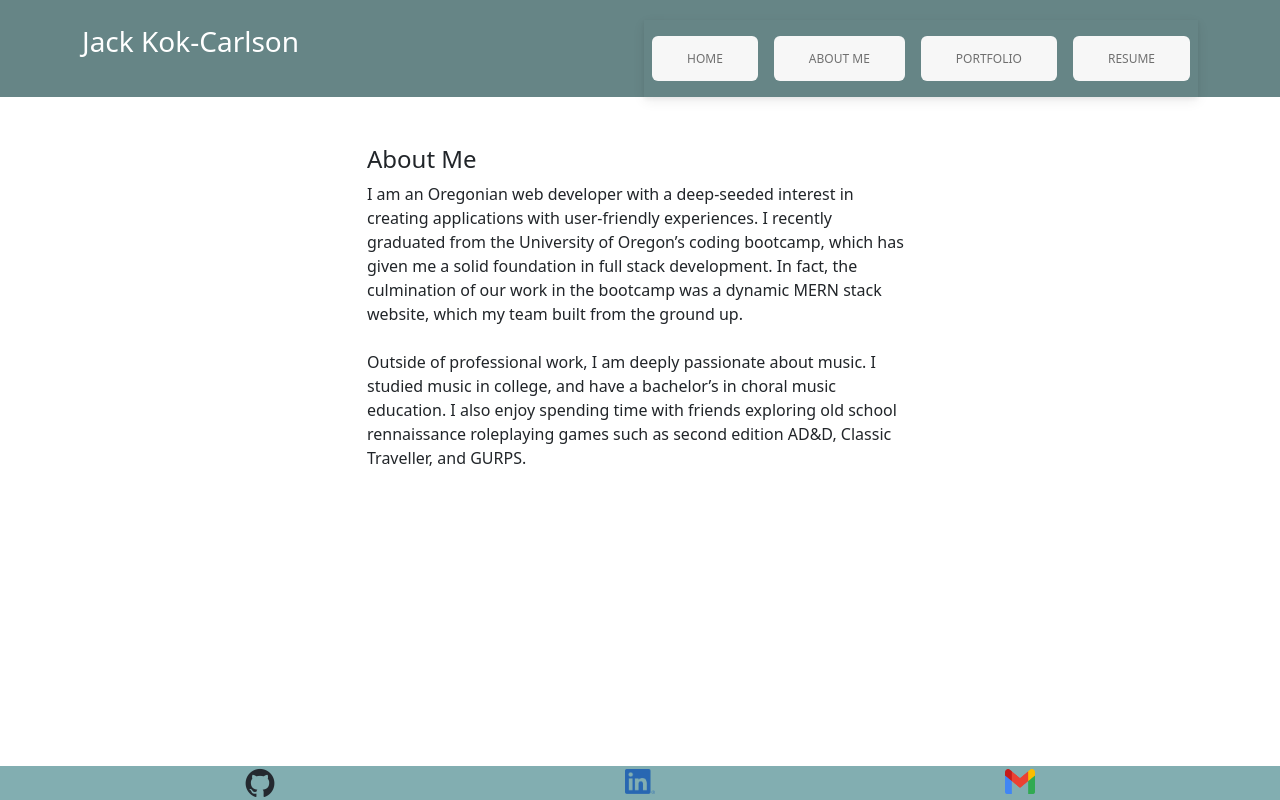
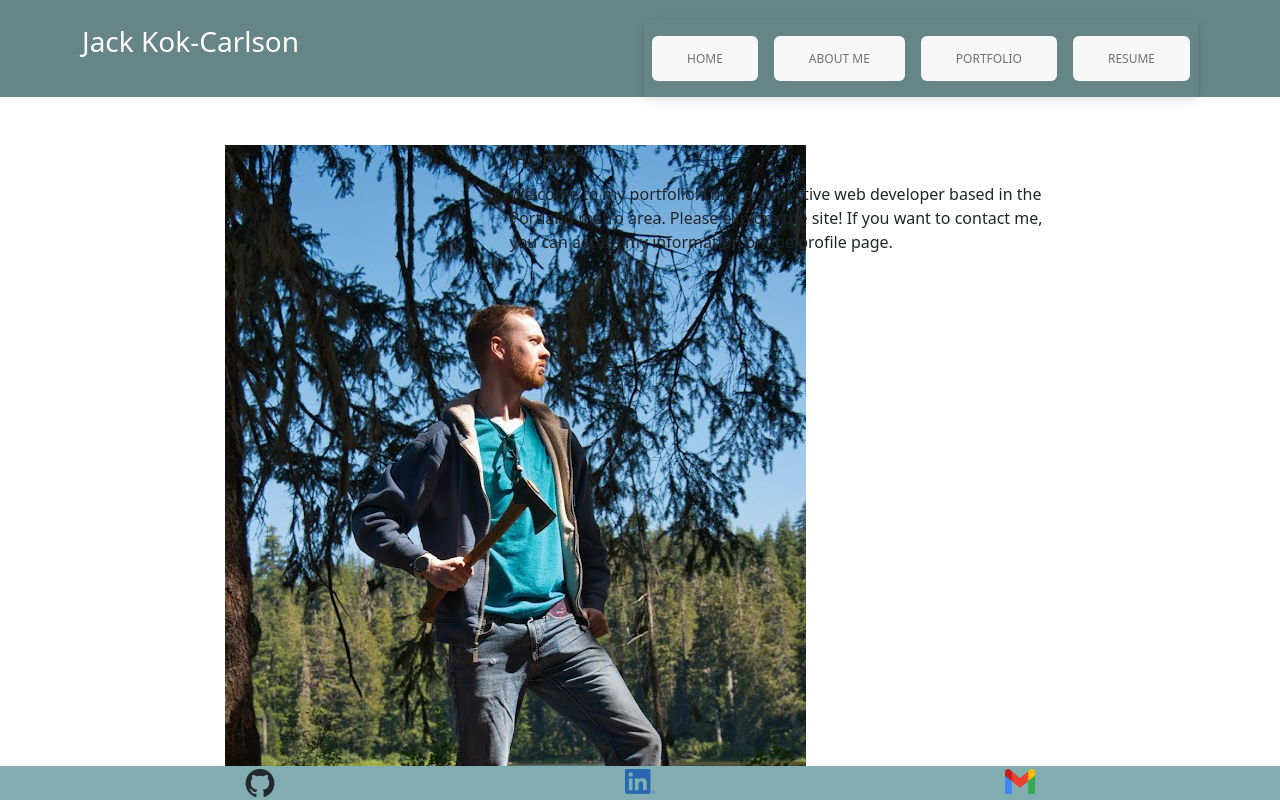
Before and after one commit to BaldurTheBuilder/third-portfolio, a React (Create React App) app in the folder client/: page / in a window 1280 px wide. Shown: the top 800 px of the page. Built offline with nearby package versions, Linux system fonts and the light colour scheme.

Commit message:
site correctly defaults to home page instead of About Me

```diff
--- a/client/src/components/PageContainer.js
+++ b/client/src/components/PageContainer.js
@@ -16,7 +16,7 @@ import Home from "../pages/Home";
 
 const PageContainer = () => {
     // WHEN I load the portfolio the first time the About Me title and section are selected by default
-    const [currentPage, setCurrentPage] = useState('AboutMe');
+    const [currentPage, setCurrentPage] = useState('#');
     const handlePageChange = (page) => setCurrentPage(page);
 
     // this is where we build the current page.
@@ -24,8 +24,8 @@ const PageContainer = () => {
         switch(currentPage) {
             case "Portfolio": return <Portfolio/>;
             case "Resume": return <Resume/>;
-            case "Home": return <Home/>;
-            default: return <AboutMe/>;
+            case "About Me": return <AboutMe/>;
+            default: return <Home/>;
         };
     };
 
--- a/client/src/pages/Home.js
+++ b/client/src/pages/Home.js
@@ -1,14 +1,17 @@
 import React from "react";
 
-//home page includes brief intro paragraph, nav links, and header with my name.
+import profilePicture from "../assets/profilePicture.jpg";
 
 export default function Home() {
   return (
     <div className="container">
       <div className="row justify-content-center">
+        <div className="col-md-3 mt-5">
+          <embed src={profilePicture}  className="mw-20"></embed>
+        </div>
         <div className="col-md-6 mt-5">
           <h4>Home</h4>
-          <p >
+          <p>
             Welcome to my portfolio! I’m a prospective web developer based in
             the Portland metro area. Please explore the site! If you want to
             contact me, you can access my information on the profile page.
```
Also changed, not shown: client/src/assets/profilePicture.jpg (added).
